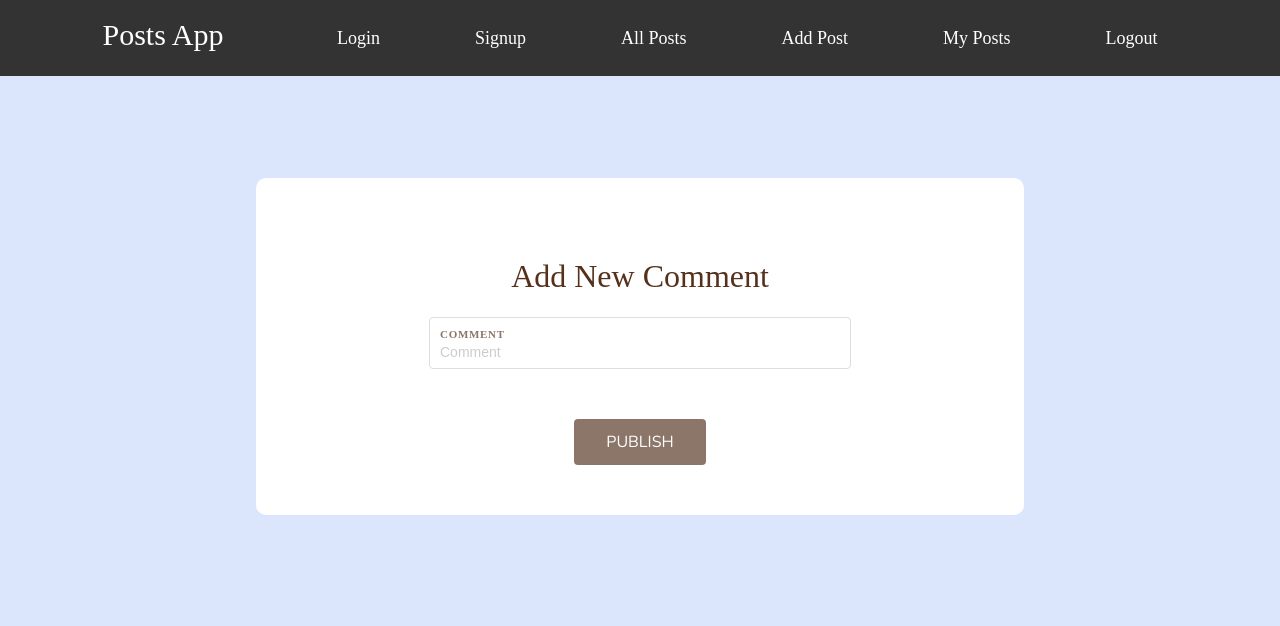
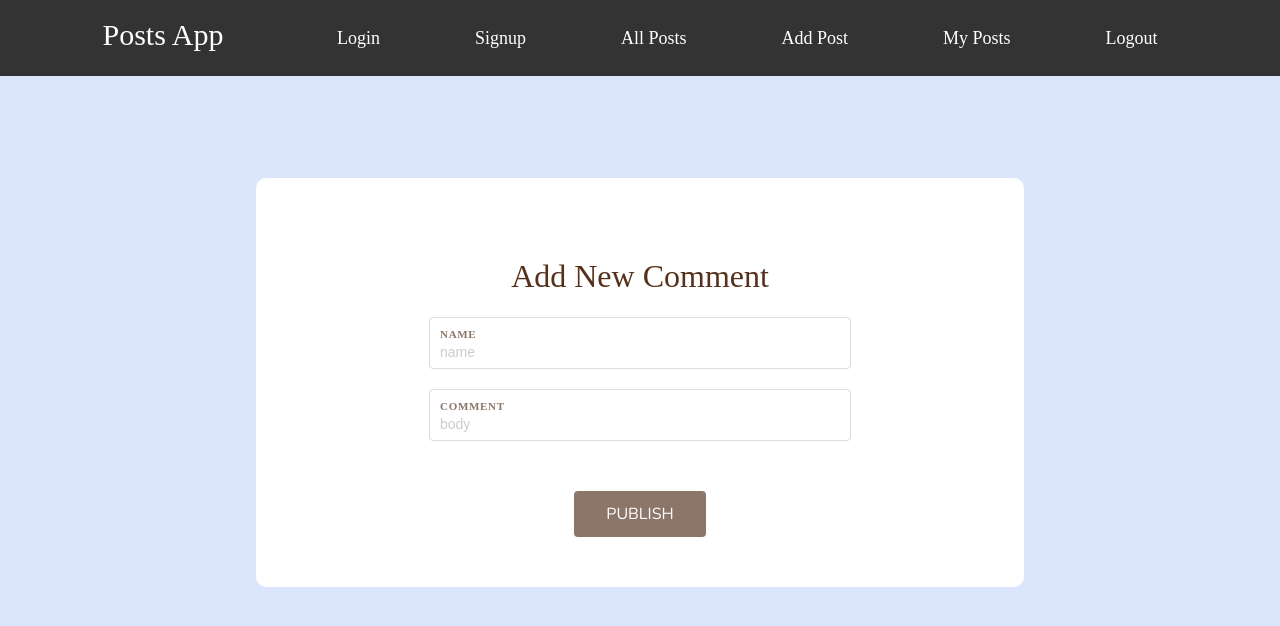
Before and after one commit to thehirashahid/React_Project, a React (Vite) app: page /AddComment/1 in a window 1280 px wide. Shown: the top 626 px of the page. Built offline with nearby package versions, Linux system fonts and the light colour scheme; no server answers.

Commit message:
everything works fine

```diff
--- a/src/pages/addComment.jsx
+++ b/src/pages/addComment.jsx
@@ -7,14 +7,13 @@ import { CommentsContext } from "../useContext/CommentsContext";
 import { UserContext } from "../useContext/UserContext";
 
 import "../css/post.css";
-import Comments from "./comments";
 
 var initialValues = {
-    comment: "",
+    body: "",
     postId: "",
-    userEmail: "",
-    userId: "",
-    commentId: "",
+    email: "",
+    id: "",
+    name: ""
 };
 
 
@@ -32,10 +31,9 @@ const AddComment = () => {
             initialValues,
             onSubmit: (values, action,) => {
                 if (user === "No User") alert('You are not authorized to post')
-                else if (values.comment != '' && user != "No User") {
-                    values.userId = user.name;
-                    values.userEmail = user.email;
-                    values.commentId = uuidv4();
+                else if (values.name != '' && values.body != '' && user != "No User") {
+                    values.email = user.email;
+                    values.id = uuidv4();
                     values.postId = id;
                     comments.unshift(values);
                     setComments(comments)
@@ -54,21 +52,39 @@ const AddComment = () => {
                         <h1 className="modal-title">Add New Comment</h1>
                         <form onSubmit={handleSubmit}>
                             <div className="input-block">
+                                <label htmlFor="name" className="input-label">
+                                    Name
+                                </label>
+                                <input
+                                    type="name"
+                                    autoComplete="off"
+                                    name="name"
+                                    id="name"
+                                    placeholder="name"
+                                    value={values.name}
+                                    onChange={handleChange}
+                                    onBlur={handleBlur}
+                                />
+                                {errors.name && touched.name ? (
+                                    <p className="form-error">{errors.name}</p>
+                                ) : null}
+                            </div>
+                            <div className="input-block">
                                 <label htmlFor="title" className="input-label">
                                     Comment
                                 </label>
                                 <input
-                                    type="comment"
+                                    type="body"
                                     autoComplete="off"
-                                    name="comment"
-                                    id="comment"
-                                    placeholder="Comment"
-                                    value={values.comment}
+                                    name="body"
+                                    id="body"
+                                    placeholder="body"
+                                    value={values.body}
                                     onChange={handleChange}
                                     onBlur={handleBlur}
                                 />
-                                {errors.comment && touched.comment ? (
-                                    <p className="form-error">{errors.comment}</p>
+                                {errors.body && touched.body ? (
+                                    <p className="form-error">{errors.body}</p>
                                 ) : null}
                             </div>
                             <div className="modal-buttons">
--- a/src/pages/comments.jsx
+++ b/src/pages/comments.jsx
@@ -1,25 +1,50 @@
-import React, { useState, useContext } from "react";
-import { Link, useNavigate, useParams } from "react-router-dom";
+import React, { useState, useContext, useEffect } from "react";
+import { Link, useParams } from "react-router-dom";
 
 import { CommentsContext } from "../useContext/CommentsContext";
 import { UserContext } from "../useContext/UserContext";
 import "../css/post.css";
 
 const Comments = () => {
-    const navigate = useNavigate();
     const params = useParams();
     const { id } = params || '';
+    const postId = id;
+
+    let COMMENTAPI = `https://jsonplaceholder.typicode.com/posts/${id}/comments`;
+
     const { user } = useContext(UserContext);
 
     const { comments, setComments } = useContext(CommentsContext);
 
-    var targetCommentArray = comments.filter((curElement) => curElement.postId === id);
+    var targetCommentArray = comments.filter((curElement) => curElement.postId === postId) || "";
     const [commentsArray, setCommentsArray] = useState(targetCommentArray);
+
+
+    const fetchCommentData = async (url) => {
+        try {
+            const res = await fetch(url);
+            const apiComments = await res.json();
+            if (apiComments.length != 0) {
+                apiComments.map((comment) => {
+                    commentsArray.unshift(comment);
+                })
+                console.log(commentsArray);
+                setCommentsArray(commentsArray);
+                setComments(commentsArray)
+            }
+        } catch (error) {
+            console.log(error);
+        }
+    }
+    useEffect(() => {
+        fetchCommentData(COMMENTAPI);
+    }, [])
+
 
     function removeComment(commentId, userEmail) {
         if (userEmail === user.email) {
-            let updatedCommentArray = targetCommentArray.filter((curElement) => curElement.commentId != commentId);
-            let updatedCommentsArray = comments.filter((curElement) => curElement.commentId != commentId);
+            let updatedCommentArray = commentsArray.filter((curElement) => curElement.id != commentId);
+            let updatedCommentsArray = comments.filter((curElement) => curElement.id != commentId);
             setCommentsArray(updatedCommentArray);
             setComments(updatedCommentsArray);
             localStorage.setItem("comments", JSON.stringify(updatedCommentsArray));
@@ -40,19 +65,20 @@ const Comments = () => {
                     <h2>No Comment Available</h2>
                 </>
                 : commentsArray.map((singleComment) => {
-                    const { comment, userId, commentId, userEmail } = singleComment;
+                    const { name, body, id, email, postId } = singleComment;
                     return (
                         <>
-                            <div className="card" key={commentId}>
-                                <h2>{comment}</h2>
+                            <div className="card" key={id}>
+                                <h2>{name}</h2>
+                                <p>{body}</p>
                                 <div className="card-button" >
                                     <p>
-                                        By <span> {userId} </span>
+                                        By <span> {email} </span>
                                     </p>
                                     <Link className="edit" to={{
-                                        pathname: `/editComment/${commentId}`,
+                                        pathname: `/editComment/${id}`,
                                     }} >Edit</Link>
-                                    <Link onClick={() => removeComment(commentId, userEmail)}>Delete</Link>
+                                    <Link onClick={() => removeComment(id, email)}>Delete</Link>
                                 </div>
                             </div>
                         </>
--- a/src/pages/editComment.jsx
+++ b/src/pages/editComment.jsx
@@ -1,4 +1,4 @@
-import React, { useContext } from "react";
+import React, { useContext, useEffect } from "react";
 import { useFormik } from "formik";
 
 import { CommentsContext } from "../useContext/CommentsContext";
@@ -14,28 +14,32 @@ const EditComment = () => {
     const navigate = useNavigate();
 
     const { comments, setComments } = useContext(CommentsContext);
-    var targetCommentArray = comments.filter((curElement) => curElement.commentId === commentId);
-    console.log(`targetCommentArray:  ${JSON.stringify(targetCommentArray[0])}`)
+    console.log(`comments:  ${comments}`)
+    var targetCommentArray = comments.filter((curElement) => curElement.id == commentId) || "";
     var targetComment = targetCommentArray[0];
 
+    var initialValues = {
+        body: targetComment.body,
+        name: targetComment.name,
+        postId: targetComment.postId,
+        email: targetComment.email,
+        id: targetComment.id,
+    };
+    console.log(`initialValues: ${initialValues}`)
 
-    var initialValues = {
-        comment: targetComment.comment,
-        postId: targetComment.postId,
-        userEmail: targetComment.userEmail,
-        userId: targetComment.userId,
-        commentId: targetComment.commentId,
-    };
 
     const { values, errors, touched, handleBlur, handleChange, handleSubmit } =
         useFormik({
             initialValues,
             handleSubmit: (event) => event.preventDefault(),
             onSubmit: (values, action,) => {
-                if (values.userEmail != user.email) alert('You are not authorized to update this commit');
-                else if (values.comment != '' && values.userEmail === user.email) {
+                if (values.email != user.email) {
+                    alert('You are not authorized to update this commit');
+                    navigate(-1);
+                }
+                else if (values.name != '' && values.body != '' && values.email === user.email) {
                     var updatedComments = comments.map((curElement) => {
-                        if (curElement.commentId === values.commentId) {
+                        if (curElement.id === values.id) {
                             return values;
                         }
                         return curElement
@@ -58,20 +62,38 @@ const EditComment = () => {
                         <form onSubmit={handleSubmit}>
                             <div className="input-block">
                                 <label htmlFor="title" className="input-label">
+                                    Name
+                                </label>
+                                <input
+                                    type="name"
+                                    autoComplete="off"
+                                    name="name"
+                                    id="name"
+                                    placeholder="name"
+                                    value={values.name}
+                                    onChange={handleChange}
+                                    onBlur={handleBlur}
+                                />
+                                {errors.name && touched.name ? (
+                                    <p className="form-error">{errors.name}</p>
+                                ) : null}
+                            </div>
+                            <div className="input-block">
+                                <label htmlFor="title" className="input-label">
                                     Comment
                                 </label>
                                 <input
-                                    type="comment"
+                                    type="body"
                                     autoComplete="off"
-                                    name="comment"
-                                    id="comment"
-                                    placeholder="Comment"
-                                    value={values.comment}
+                                    name="body"
+                                    id="body"
+                                    placeholder="body"
+                                    value={values.body}
                                     onChange={handleChange}
                                     onBlur={handleBlur}
                                 />
-                                {errors.comment && touched.comment ? (
-                                    <p className="form-error">{errors.comment}</p>
+                                {errors.body && touched.body ? (
+                                    <p className="form-error">{errors.body}</p>
                                 ) : null}
                             </div>
                             <div className="modal-buttons">
--- a/src/pages/editPost.jsx
+++ b/src/pages/editPost.jsx
@@ -10,7 +10,6 @@ import '../css/addPost.css'
 const EditPost = () => {
     const params = useParams();
     const { id } = params;
-
     const { user } = useContext(UserContext);
 
     const { posts, setPosts } = useContext(PostContext);
--- a/src/useContext/context.jsx
+++ b/src/useContext/context.jsx
@@ -16,7 +16,7 @@ const AppContext = React.createContext();
 // provider function
 const AppProvider = ({ children }) => {
     const { setPosts } = useContext(PostContext);
-    const { setComments } = useContext(CommentsContext);
+    const { comments, setComments } = useContext(CommentsContext);
 
     const [state, dispatch] = useReducer(reducer, initialState);
 
@@ -49,6 +49,7 @@ const AppProvider = ({ children }) => {
 
     useEffect(() => {
         fetchApiData(API);
+
     }, []);
 
     return (
```
